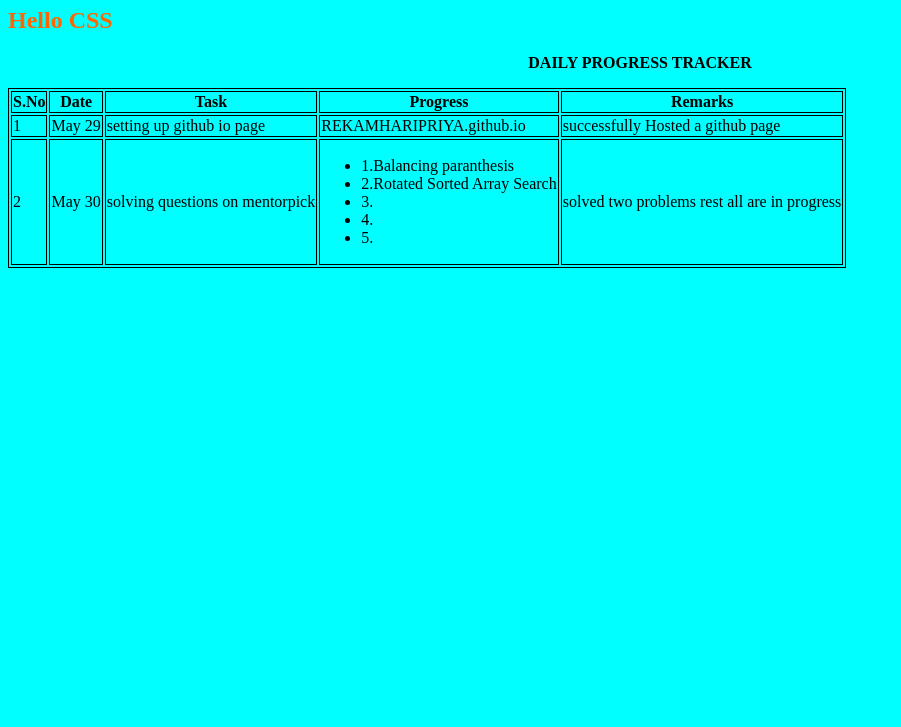
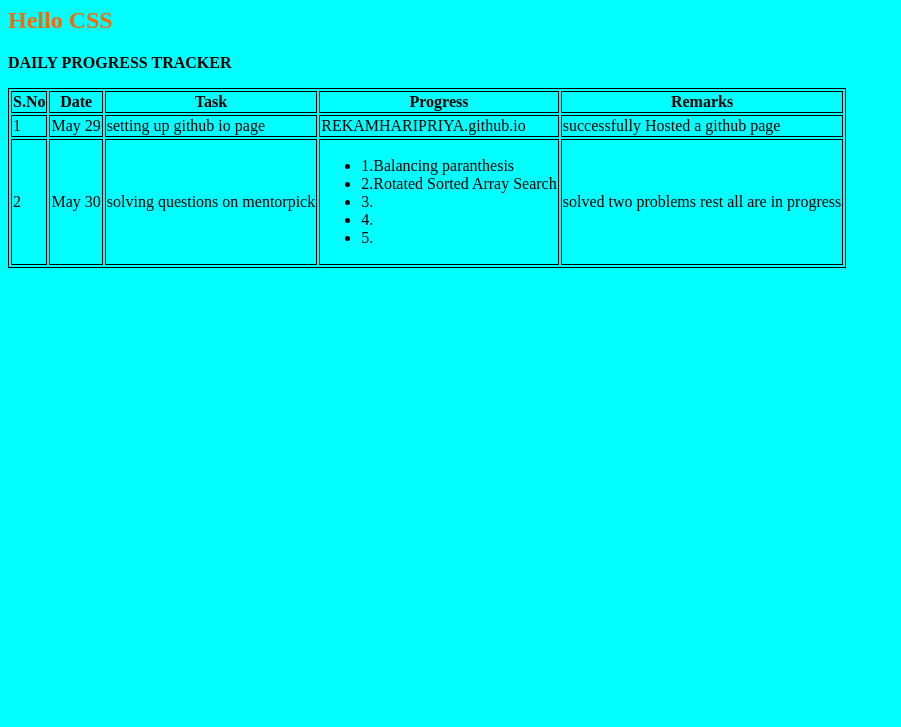
Before and after one commit to REKAMHARIPRIYA/REKAMHARIPRIYA.github.io, a plain HTML site: page index.html in a window 1280 px wide. Shown: the part 73-800 px from the top of the page, without its empty margins (0-901 px from the left). Drawn offline with Linux system fonts and the light colour scheme.

Commit message:
changed heading for paragraph p

```diff
--- a/index.html
+++ b/index.html
@@ -11,7 +11,7 @@
             <body>
                 <h1>Hello HTML</h1>
                 <h2>Hello CSS</h2>
-                <p style="text-align: center;"><b>DAILY PROGRESS TRACKER</b></p>
+                <p><b>DAILY PROGRESS TRACKER</b></p>
                 <body style="background-color:aqua">
 
                 <table>
```
